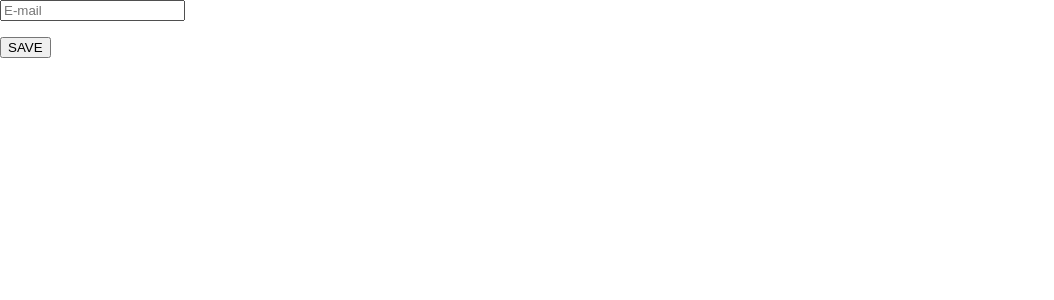
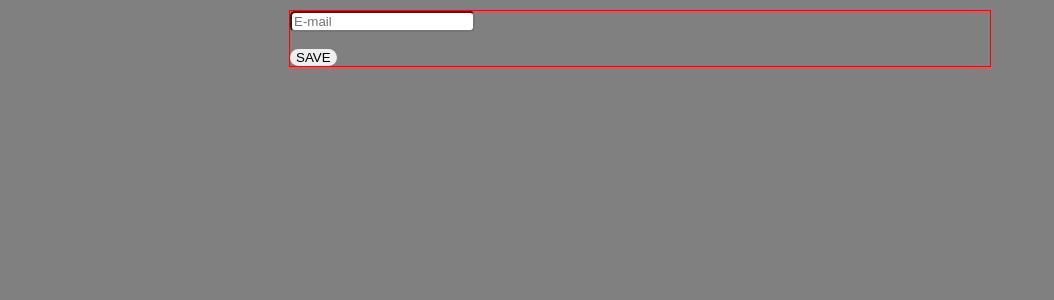
Before and after one commit to PavlenkoB/react-learn, a React (Create React App) app: page / in a window 1280 px wide. Shown: the top 300 px of the page, without its empty margins (0-1054 px from the left). Built offline with nearby package versions, Linux system fonts and the light colour scheme.

Commit message:
save after lesson 6

```diff
--- a/src/App.css
+++ b/src/App.css
@@ -1,28 +1,5 @@
-.App {
-  text-align: center;
-}
-
-.App-logo {
-  animation: App-logo-spin infinite 20s linear;
-  height: 80px;
-}
-
-.App-header {
-  background-color: #222;
-  height: 150px;
-  padding: 20px;
-  color: white;
-}
-
-.App-title {
-  font-size: 1.5em;
-}
-
-.App-intro {
-  font-size: large;
-}
-
-@keyframes App-logo-spin {
-  from { transform: rotate(0deg); }
-  to { transform: rotate(360deg); }
-}
+ .container{
+     width: 700px;
+     border: 1px  solid red;
+     margin: 0 auto;
+ }
--- a/src/App.js
+++ b/src/App.js
@@ -1,4 +1,6 @@
 import React, {Component} from 'react';
+
+import './App.css'
 
 import RegistrationForm from './RegistrationForm';
 
@@ -6,8 +8,8 @@
 class App extends Component {
     render() {
         return (
-            <div>
-                <RegistrationForm/>
+            <div className="container">
+                <RegistrationForm />
             </div>
         )
     }
--- /dev/null
+++ b/src/RegistrationForm.css
@@ -0,0 +1,9 @@
+.emailField{
+    display: block;
+    border-radius: 5px;
+    margin-bottom: 10px;
+}
+.submitBtn{
+    border-radius: 10px;
+    border: 0;
+}
--- a/src/RegistrationForm.js
+++ b/src/RegistrationForm.js
@@ -1,4 +1,6 @@
 import React, {Component} from 'react';
+
+import './RegistrationForm.css';
 
 class RegistrationForm extends Component {
     constructor(props) {
@@ -22,13 +24,14 @@
         return (
             <form onSubmit={this.handleSubmit}>
                 <input
+                    className="emailField"
                     type="text"
                     placeholder="E-mail"
                     value={this.state.email}
                     onChange={this.handleEmailChange}
                 />
                 <p>{this.state.email}</p>
-                <button>SAVE</button>
+                <button className="submitBtn">SAVE</button>
             </form>
         );
     }
--- a/src/index.css
+++ b/src/index.css
@@ -1,5 +1,6 @@
 body {
-  margin: 0;
-  padding: 0;
-  font-family: sans-serif;
+    margin: 0;
+    padding: 10px;
+    font-family: sans-serif;
+    background: gray;
 }
```
